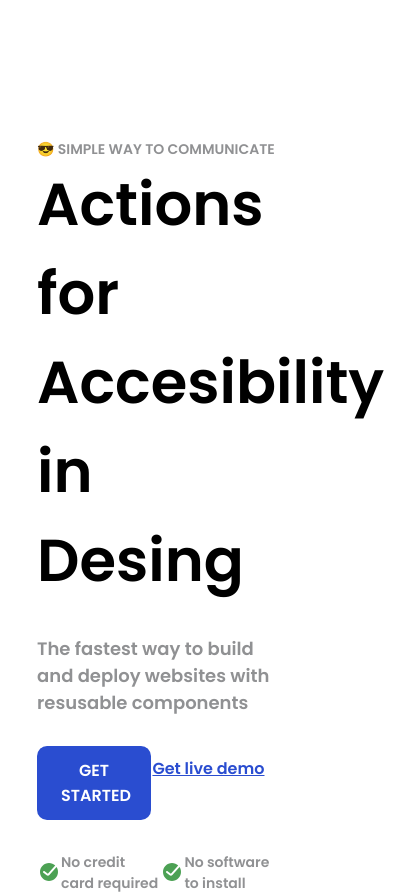
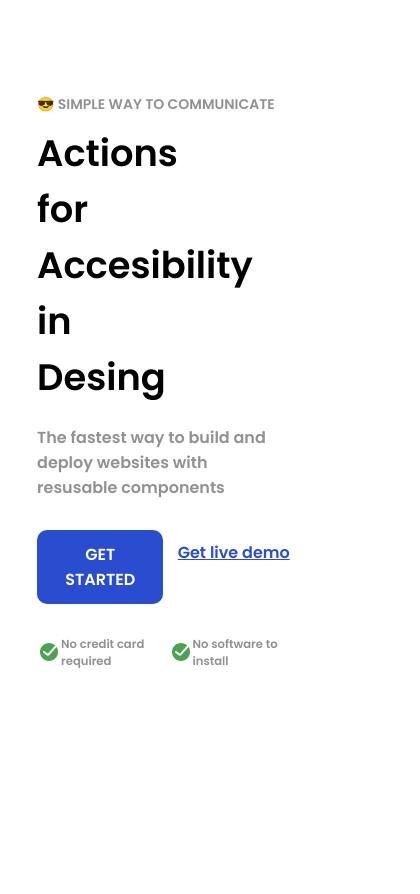
Before and after one commit to MarceBq/simple-homepage, a plain HTML site: page index.html in a window 390 px wide. Shown: the part 523-1417 px from the top of the page, 420 px wide, since content can reach past the window. After the commit the page ends 1217 px from the top, so only its background shows below. Drawn offline with Linux system fonts and the light colour scheme.

Commit message:
new changes on style file

```diff
--- a/style.css
+++ b/style.css
@@ -350,6 +350,7 @@ h1{
         left: 40%;
         width: 60%;
         height: 100vh;
+        padding-top: 60px;
     }
 
     .add2{
@@ -396,7 +397,7 @@ h1{
 
     .img-homepage{
         margin: 80px;
-        width: 450px;
+        width: 400px;
     }
 
     aside{
@@ -408,16 +409,27 @@ h1{
     }
 
     #h1-element{
-        width: 70%;
+        margin-top: 10px;
+        font-size: 2.3rem;
+        width: 50%;
     }
 
     .description{
+        margin-top: 20px;
+        width: 80%;
+        font-size: 1rem;
+    }
+
+    .getters-container{
         margin-top: 30px;
         width: 80%;
     }
 
-    .getters-container{
-        margin-top: 30px;
-        width: 72%;
+    .comments-container{
+        width: 80%;
+    }
+
+    .comments-space p{
+        font-size: 0.725rem;
     }
 }
```
